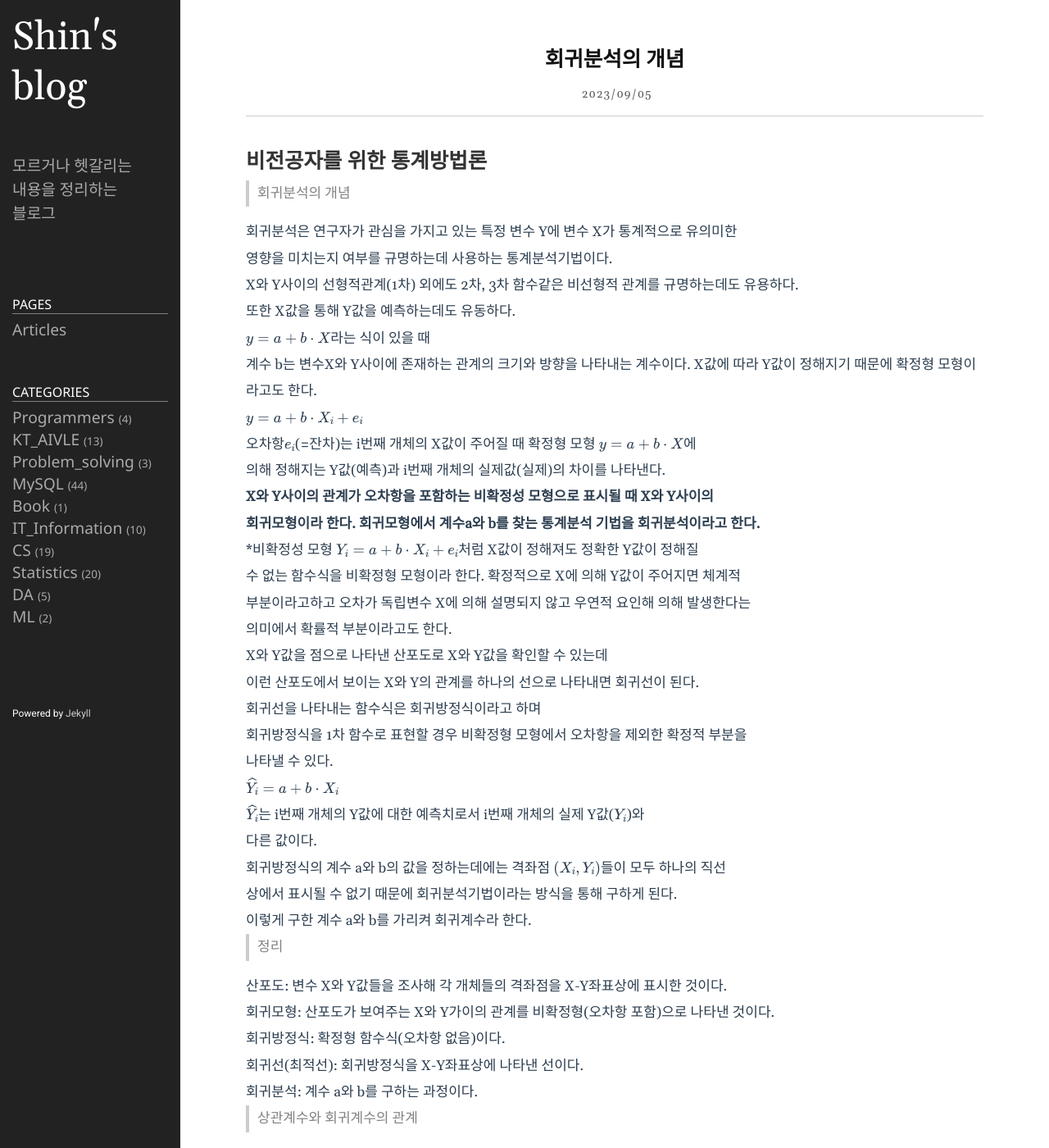
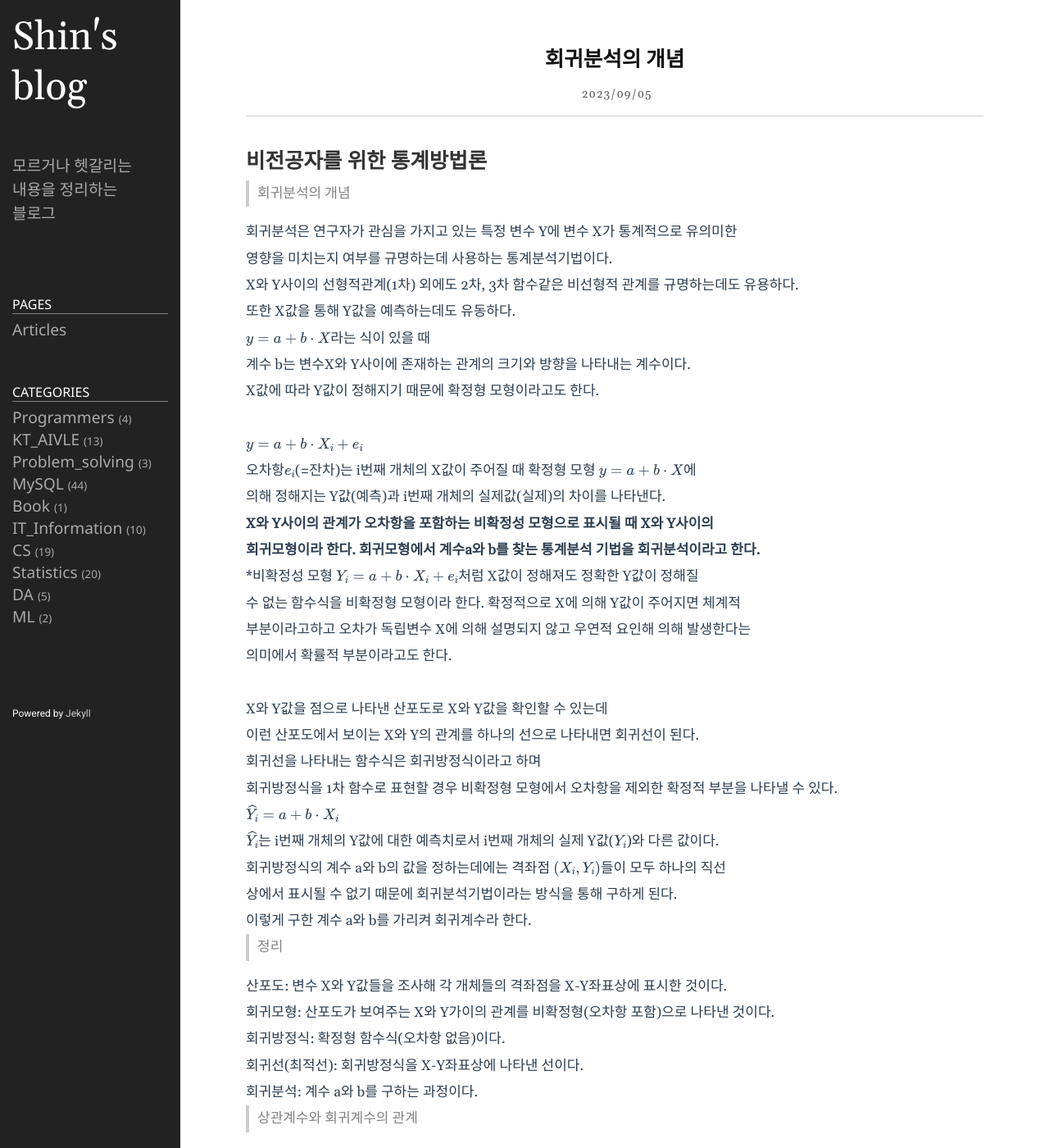
Before and after one commit to shina1221/shina1221.github.io, a Jekyll site: the page built from _posts/도서/비전공자를 위한 통계방법론/2023-09-05-25.회귀분석의 기본개념.markdown, in a window 1280 px wide and 1400 px high. Shown: the whole window at 82% size. Built offline with Jekyll 4.4.1, drawn with Linux system fonts in a browser that asks for light colours; formulas are drawn with MathJax 3.

Commit message:
Update 2023-09-05-25.회귀분석의 기본개념.markdown

```diff
--- a/_posts/도서/비전공자를 위한 통계방법론/2023-09-05-25.회귀분석의 기본개념.markdown
+++ b/_posts/도서/비전공자를 위한 통계방법론/2023-09-05-25.회귀분석의 기본개념.markdown
@@ -15,7 +15,7 @@ X와 Y사이의 선형적관계(1차) 외에도 2차, 3차 함수같은 비선
 $y=a + b\cdot X$라는 식이 있을 때
 계수 b는 변수X와 Y사이에 존재하는 관계의 크기와 방향을 나타내는 계수이다.
 X값에 따라 Y값이 정해지기 때문에 확정형 모형이라고도 한다.
-
+<br>
 **$y=a + b\cdot X_i + e_i$**
 오차항$e_i$(=잔차)는 i번째 개체의 X값이 주어질 때 확정형 모형 $y=a + b\cdot X$에
 의해 정해지는 Y값(예측)과 i번째 개체의 실제값(실제)의 차이를 나타낸다.
@@ -26,18 +26,18 @@ X값에 따라 Y값이 정해지기 때문에 확정형 모형이라고도 한
 수 없는 함수식을 비확정형 모형이라 한다. 확정적으로 X에 의해 Y값이 주어지면 체계적
 부분이라고하고 오차가 독립변수 X에 의해 설명되지 않고 우연적 요인해 의해 발생한다는
 의미에서 확률적 부분이라고도 한다.
-
+<br>
 X와 Y값을 점으로 나타낸 산포도로 X와 Y값을 확인할 수 있는데
 이런 산포도에서 보이는 X와 Y의 관계를 하나의 선으로 나타내면 회귀선이 된다.
 회귀선을 나타내는 함수식은 회귀방정식이라고 하며
 회귀방정식을 1차 함수로 표현할 경우 비확정형 모형에서 오차항을 제외한 확정적 부분을
 나타낼 수 있다.
 $\widehat{Y}_i = a + b \cdot X_i$
-$\widehat{Y}_i$는 i번째 개체의 Y값에 대한 예측치로서 i번째 개체의 실제 Y값($Y_i$)와
-다른 값이다.
+$\widehat{Y}_i$는 i번째 개체의 Y값에 대한 예측치로서 i번째 개체의 실제 Y값($Y_i$)와 다른 값이다.
 회귀방정식의 계수 a와 b의 값을 정하는데에는 격좌점 $(X_i, Y_i)$들이 모두 하나의 직선
 상에서 표시될 수 없기 때문에 회귀분석기법이라는 방식을 통해 구하게 된다.
 이렇게 구한 계수 a와 b를 가리켜 회귀계수라 한다.
+<br>
 
 > 정리
 
@@ -46,6 +46,7 @@ $\widehat{Y}_i$는 i번째 개체의 Y값에 대한 예측치로서 i번째 개
 회귀방정식: 확정형 함수식(오차항 없음)이다.
 회귀선(최적선): 회귀방정식을 X-Y좌표상에 나타낸 선이다.
 회귀분석: 계수 a와 b를 구하는 과정이다.
+<br>
 
 > 상관계수와 회귀계수의 관계
 
```
